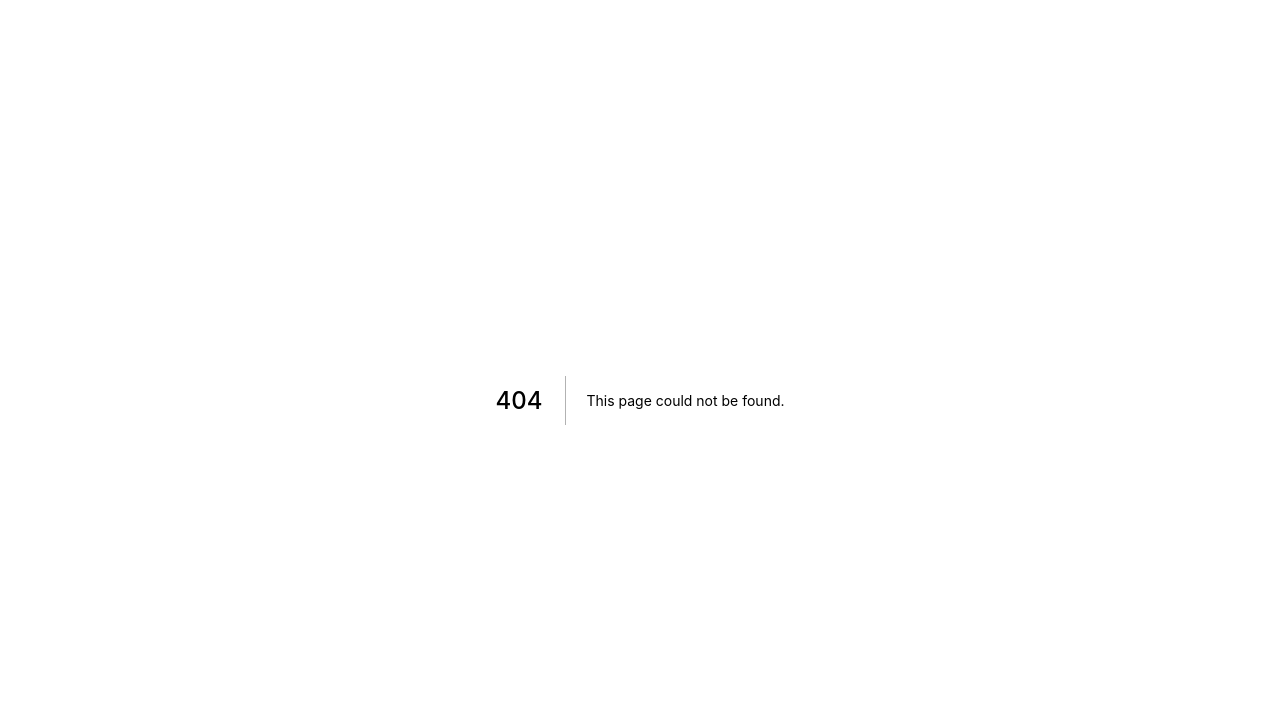
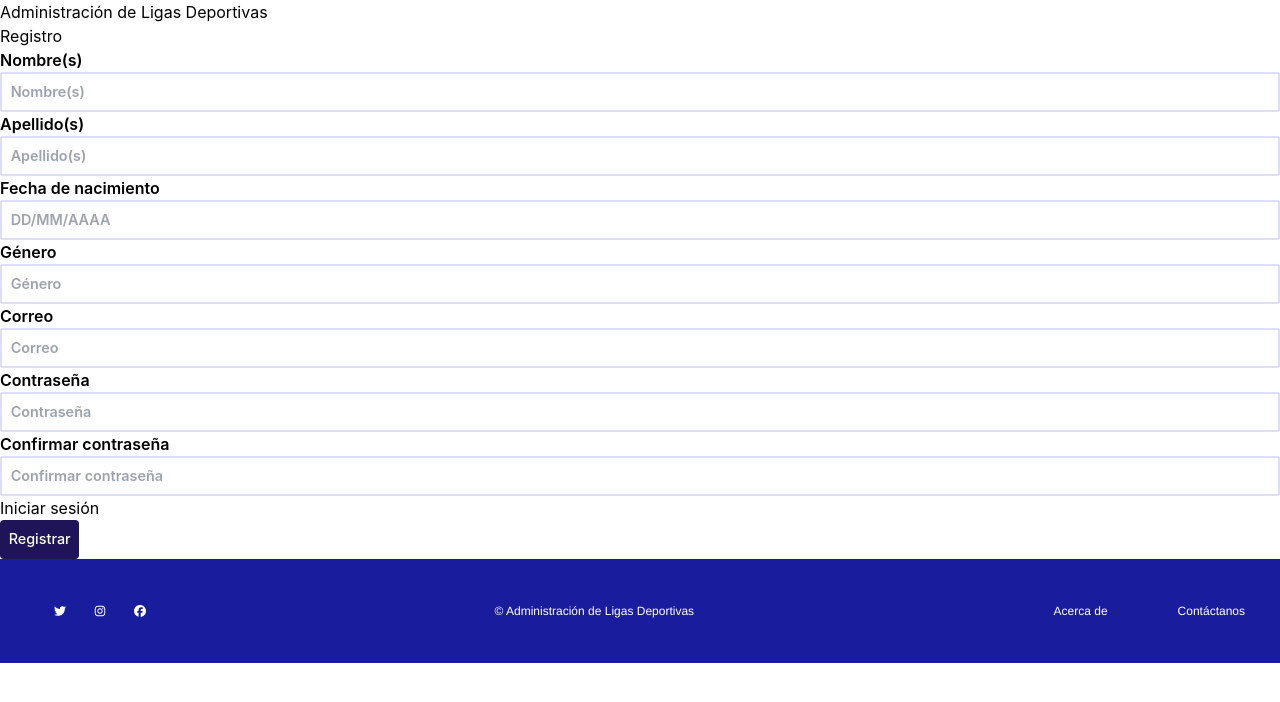
Before and after one commit to administracion-ligas-deportivas/sitio-web, a Next.js app: page /signup in a window 1280 px wide. Before the commit this address had no page. Shown: the top 702 px of the page. Built offline with nearby package versions, Linux system fonts and the light colour scheme.

Commit message:
Pantalla de Signup creada.
La pantalla compartira el mismo .module.css que el Login, solo
falta corregir algunos problemas que tiene.

```diff
--- /dev/null
+++ b/pages/signup.js
@@ -0,0 +1,122 @@
+import Image from "next/image";
+import Link from "next/link";
+import myimg from "../public/img-login.png";
+import Footer from "../components/Footer";
+import styles from "../styles/Home.module.css";
+import Input from "../components/Input/index";
+import Label from "../components/Label";
+import Button from "../components/Button/index";
+
+function Signup() {
+  return (
+    <section className={styles.box}>
+      <div className={styles.div1su}>
+        <div className={styles.imageContainer}>
+          <h1 className={styles.titleLeague}>
+            Administración de Ligas Deportivas
+          </h1>
+          {/* <Image
+            src={myimg}
+            width="300px"
+            height="300px"
+          /> */}
+        </div>
+      </div>
+      <div className={styles.div2}>
+        <div className={styles.elementsContainer}>
+          <h1 className={styles.titlePage}>Registro</h1>
+          {/* <Label
+            htmlFor="user-label"
+            content="Correo o teléfono"
+          >
+            <Input
+              id="user-input"
+              placeholder="Correo o teléfono"
+            />
+          </Label> */}
+          <Label
+            htmlFor="user-label-pass"
+            content="Nombre(s)"
+          >
+            <Input
+              id="user-input-pass"
+              placeholder="Nombre(s)"
+            />
+          </Label>
+          <Label
+            htmlFor="user-label-pass"
+            content="Apellido(s)"
+          >
+            <Input
+              id="user-input-pass"
+              placeholder="Apellido(s)"
+            />
+          </Label>
+          <Label
+            htmlFor="user-label-pass"
+            content="Fecha de nacimiento"
+          >
+            <Input
+              id="user-input-pass"
+              placeholder="DD/MM/AAAA"
+            />
+          </Label>
+          <Label
+            htmlFor="user-label-pass"
+            content="Género"
+          >
+            <Input
+              id="user-input-pass"
+              placeholder="Género"
+            />
+          </Label>
+          <Label
+            htmlFor="user-label-pass"
+            content="Correo"
+          >
+            <Input
+              id="user-input-pass"
+              placeholder="Correo"
+            />
+          </Label>
+          <Label
+            htmlFor="user-label-pass"
+            content="Contraseña"
+          >
+            <Input
+              id="user-input-pass"
+              placeholder="Contraseña"
+            />
+          </Label>
+          <Label
+            htmlFor="user-label-pass"
+            content="Confirmar contraseña"
+          >
+            <Input
+              id="user-input-pass"
+              placeholder="Confirmar contraseña"
+            />
+          </Label>
+          <Link
+            href="./login"
+            passHref
+          >
+            <a
+              href="dummy-href"
+              className={styles.elementsContainerAnchor}
+            >
+              {" "}
+              Iniciar sesión{" "}
+            </a>
+          </Link>
+          <Button variant="primary">
+            <p>Registrar</p>
+          </Button>
+        </div>
+      </div>
+      <Footer />
+    </section>
+  );
+}
+
+export default Signup;
```
